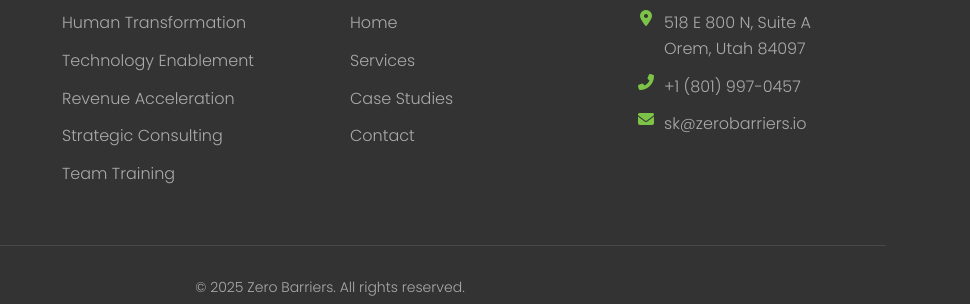
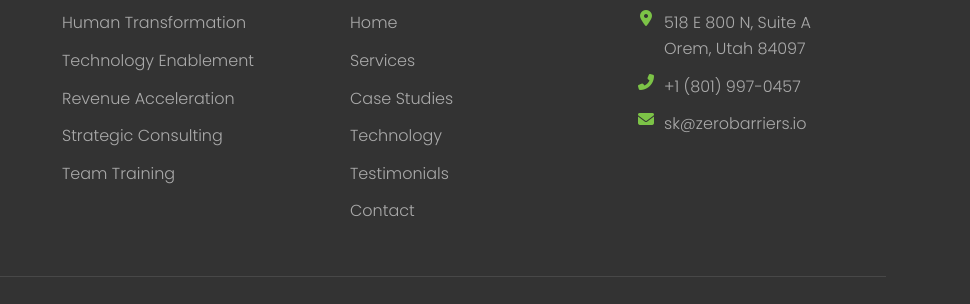
Before and after one commit to ShayneIsMagic/zero-barriers, an Astro site: page / in a window 1280 px wide. Shown: the part 8865-9169 px from the top of the page, 310-1280 px from the left. Built offline with nearby package versions, Linux system fonts and the light colour scheme; Astro itself is replaced by a stand-in of ours.

Commit message:
Update footer: Add Technology and Testimonials links under Company section

```diff
--- a/src/components/Footer.astro
+++ b/src/components/Footer.astro
@@ -63,6 +63,8 @@
           <li><a href="/">Home</a></li>
           <li><a href="/services">Services</a></li>
           <li><a href="/case-studies">Case Studies</a></li>
+          <li><a href="/technology">Technology</a></li>
+          <li><a href="/testimonials">Testimonials</a></li>
           <li><a href="/contact">Contact</a></li>
         </ul>
       </div>
```
Also changed, not shown: public/images/optimized/manifest.json.
